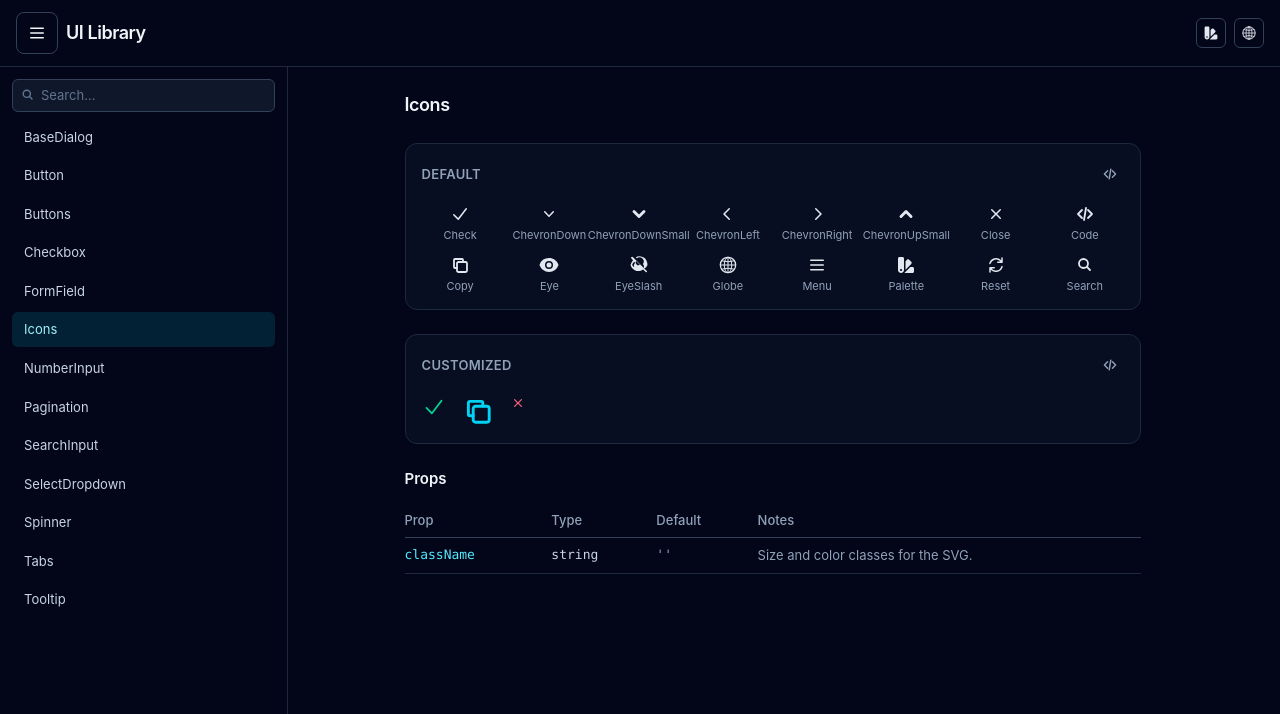
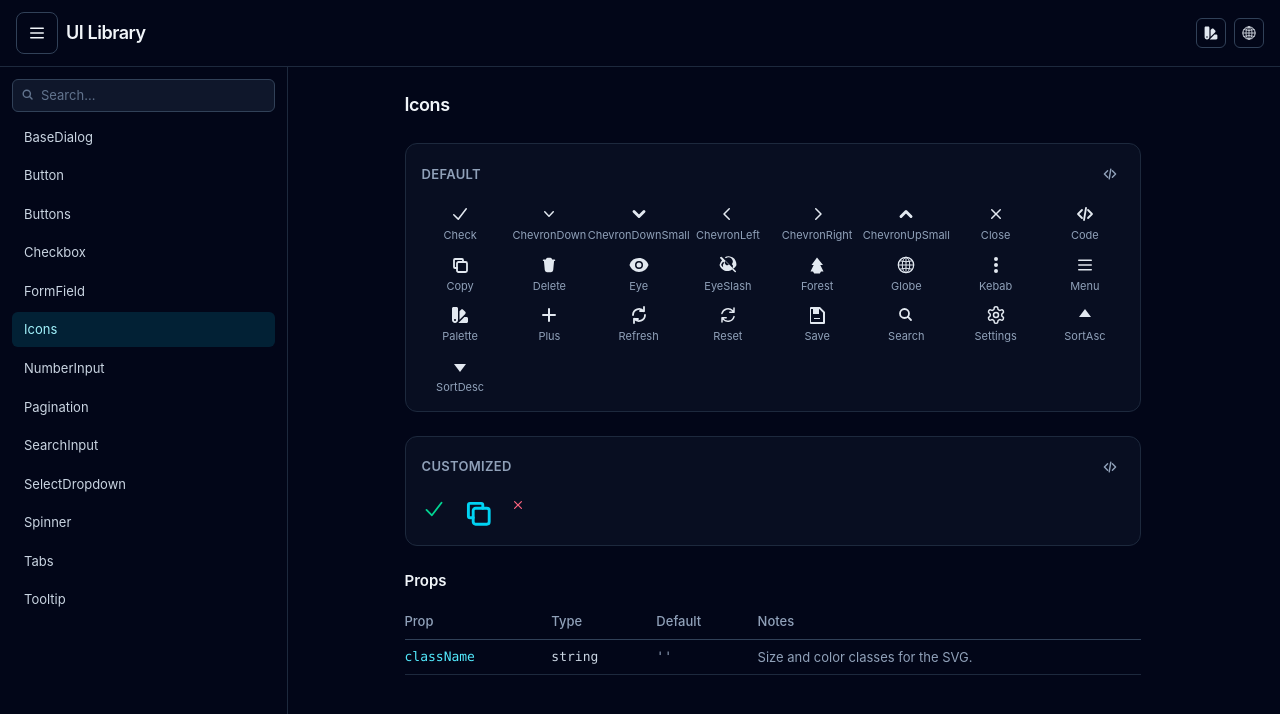
Before and after one commit to tcliu/ui-lib, a SvelteKit app: page /components/icons in a window 1280 px wide. Shown: the top 714 px of the page. Built offline with nearby package versions, Linux system fonts and the light colour scheme.

Commit message:
feat(icons): port the shared glyph set and expand the Icons page

```diff
--- /dev/null
+++ b/src/lib/icons/DeleteIcon.svelte
@@ -0,0 +1,14 @@
+<script lang="ts">
+  interface Props {
+    className?: string
+  }
+
+  let { className = '' }: Props = $props()
+</script>
+
+<svg viewBox="0 0 20 20" fill="currentColor" aria-hidden="true" class={className}>
+  <path
+    fill-rule="evenodd"
+    d="M8.75 2.75a1.75 1.75 0 0 0-1.67 1.23L6.89 4.5H4.5a.75.75 0 0 0 0 1.5h.44l.83 9.12A2.25 2.25 0 0 0 8.01 17.25h3.98a2.25 2.25 0 0 0 2.24-2.13l.83-9.12h.44a.75.75 0 0 0 0-1.5h-2.39l-.19-.52a1.75 1.75 0 0 0-1.67-1.23h-2.5Z"
+    clip-rule="evenodd" />
+</svg>
--- /dev/null
+++ b/src/lib/icons/ForestIcon.svelte
@@ -0,0 +1,11 @@
+<script lang="ts">
+  interface Props {
+    className?: string
+  }
+
+  let { className = '' }: Props = $props()
+</script>
+
+<svg viewBox="0 0 20 20" fill="currentColor" aria-hidden="true" class={className}>
+  <path d="M10 2.5L4.5 10h2.2L3.5 16.5H6l1.2 2h5.6l1.2-2h2.5l-3.2-6.5H16L10 2.5Z" />
+</svg>
--- /dev/null
+++ b/src/lib/icons/KebabIcon.svelte
@@ -0,0 +1,11 @@
+<script lang="ts">
+  interface Props {
+    className?: string
+  }
+
+  let { className = '' }: Props = $props()
+</script>
+
+<svg viewBox="0 0 20 20" fill="currentColor" aria-hidden="true" class={className}>
+  <path d="M10 6a2 2 0 1 1 0-4 2 2 0 0 1 0 4Zm0 6a2 2 0 1 1 0-4 2 2 0 0 1 0 4Zm0 6a2 2 0 1 1 0-4 2 2 0 0 1 0 4Z" />
+</svg>
--- /dev/null
+++ b/src/lib/icons/PlusIcon.svelte
@@ -0,0 +1,14 @@
+<script lang="ts">
+  interface Props {
+    className?: string
+  }
+
+  let { className = '' }: Props = $props()
+</script>
+
+<svg viewBox="0 0 20 20" fill="currentColor" aria-hidden="true" class={className}>
+  <path
+    fill-rule="evenodd"
+    d="M10 3a1 1 0 0 1 1 1v5h5a1 1 0 1 1 0 2h-5v5a1 1 0 1 1-2 0v-5H4a1 1 0 1 1 0-2h5V4a1 1 0 0 1 1-1Z"
+    clip-rule="evenodd" />
+</svg>
--- /dev/null
+++ b/src/lib/icons/RefreshIcon.svelte
@@ -0,0 +1,20 @@
+<script lang="ts">
+  interface Props {
+    className?: string
+  }
+
+  let { className = '' }: Props = $props()
+</script>
+
+<svg
+  viewBox="0 0 20 20"
+  fill="none"
+  stroke="currentColor"
+  stroke-width="1.8"
+  stroke-linecap="round"
+  stroke-linejoin="round"
+  aria-hidden="true"
+  class={className}>
+  <path d="M4 10a6 6 0 0 1 10.7-3.7M16 10a6 6 0 0 1-10.7 3.7" />
+  <path d="M15 2v4h-4M5 18v-4h4" />
+</svg>
--- /dev/null
+++ b/src/lib/icons/SaveIcon.svelte
@@ -0,0 +1,12 @@
+<script lang="ts">
+  interface Props {
+    className?: string
+  }
+
+  let { className = '' }: Props = $props()
+</script>
+
+<svg viewBox="0 0 20 20" fill="currentColor" aria-hidden="true" class={className}>
+  <path
+    d="M4 2h9l5 5v11a1 1 0 0 1-1 1H4a1 1 0 0 1-1-1V3a1 1 0 0 1 1-1Zm0 2v13h12V7.7L12.3 4H4Zm2 2v3h6V4H6v2Zm1 7h6v1H7v-1Z" />
+</svg>
--- /dev/null
+++ b/src/lib/icons/SettingsIcon.svelte
@@ -0,0 +1,21 @@
+<script lang="ts">
+  interface Props {
+    className?: string
+  }
+
+  let { className = '' }: Props = $props()
+</script>
+
+<svg
+  viewBox="0 0 24 24"
+  fill="none"
+  stroke="currentColor"
+  stroke-width="1.8"
+  stroke-linecap="round"
+  stroke-linejoin="round"
+  aria-hidden="true"
+  class={className}>
+  <path
+    d="M12.22 2h-.44a2 2 0 0 0-2 2v.18a2 2 0 0 1-1 1.73l-.43.25a2 2 0 0 1-2 0l-.15-.08a2 2 0 0 0-2.73.73l-.22.38a2 2 0 0 0 .73 2.73l.15.1a2 2 0 0 1 1 1.72v.51a2 2 0 0 1-1 1.74l-.15.09a2 2 0 0 0-.73 2.73l.22.38a2 2 0 0 0 2.73.73l.15-.08a2 2 0 0 1 2 0l.43.25a2 2 0 0 1 1 1.73V20a2 2 0 0 0 2 2h.44a2 2 0 0 0 2-2v-.18a2 2 0 0 1 1-1.73l.43-.25a2 2 0 0 1 2 0l.15.08a2 2 0 0 0 2.73-.73l.22-.39a2 2 0 0 0-.73-2.73l-.15-.08a2 2 0 0 1-1-1.74v-.5a2 2 0 0 1 1-1.74l.15-.09a2 2 0 0 0 .73-2.73l-.22-.38a2 2 0 0 0-2.73-.73l-.15.08a2 2 0 0 1-2 0l-.43-.25a2 2 0 0 1-1-1.73V4a2 2 0 0 0-2-2z" />
+  <circle cx="12" cy="12" r="3" />
+</svg>
--- /dev/null
+++ b/src/lib/icons/SortAscIcon.svelte
@@ -0,0 +1,11 @@
+<script lang="ts">
+  interface Props {
+    className?: string
+  }
+
+  let { className = '' }: Props = $props()
+</script>
+
+<svg viewBox="0 0 20 20" fill="currentColor" aria-hidden="true" class={className}>
+  <path d="M10 4l6 8H4l6-8Z" />
+</svg>
--- /dev/null
+++ b/src/lib/icons/SortDescIcon.svelte
@@ -0,0 +1,11 @@
+<script lang="ts">
+  interface Props {
+    className?: string
+  }
+
+  let { className = '' }: Props = $props()
+</script>
+
+<svg viewBox="0 0 20 20" fill="currentColor" aria-hidden="true" class={className}>
+  <path d="M10 16 4 8h12l-6 8Z" />
+</svg>
--- a/src/routes/components/icons/+page.svelte
+++ b/src/routes/components/icons/+page.svelte
@@ -8,13 +8,22 @@
   import CloseIcon from '$lib/icons/CloseIcon.svelte'
   import CodeIcon from '$lib/icons/CodeIcon.svelte'
   import CopyIcon from '$lib/icons/CopyIcon.svelte'
+  import DeleteIcon from '$lib/icons/DeleteIcon.svelte'
   import EyeIcon from '$lib/icons/EyeIcon.svelte'
   import EyeSlashIcon from '$lib/icons/EyeSlashIcon.svelte'
+  import ForestIcon from '$lib/icons/ForestIcon.svelte'
   import GlobeIcon from '$lib/icons/GlobeIcon.svelte'
+  import KebabIcon from '$lib/icons/KebabIcon.svelte'
   import MenuIcon from '$lib/icons/MenuIcon.svelte'
   import PaletteIcon from '$lib/icons/PaletteIcon.svelte'
+  import PlusIcon from '$lib/icons/PlusIcon.svelte'
+  import RefreshIcon from '$lib/icons/RefreshIcon.svelte'
   import ResetIcon from '$lib/icons/ResetIcon.svelte'
+  import SaveIcon from '$lib/icons/SaveIcon.svelte'
   import SearchIcon from '$lib/icons/SearchIcon.svelte'
+  import SettingsIcon from '$lib/icons/SettingsIcon.svelte'
+  import SortAscIcon from '$lib/icons/SortAscIcon.svelte'
+  import SortDescIcon from '$lib/icons/SortDescIcon.svelte'
   import { getI18nContext } from '$lib/i18n.svelte'
   import PropsTable, { type PropRow } from '$lib/showcase/PropsTable.svelte'
   import ShowcasePage from '$lib/showcase/ShowcasePage.svelte'
@@ -32,13 +41,22 @@
   <span class="flex flex-col items-center gap-1 text-xs text-slate-400"><CloseIcon className="h-5 w-5 text-slate-200" />Close</span>
   <span class="flex flex-col items-center gap-1 text-xs text-slate-400"><CodeIcon className="h-5 w-5 text-slate-200" />Code</span>
   <span class="flex flex-col items-center gap-1 text-xs text-slate-400"><CopyIcon className="h-5 w-5 text-slate-200" />Copy</span>
+  <span class="flex flex-col items-center gap-1 text-xs text-slate-400"><DeleteIcon className="h-5 w-5 text-slate-200" />Delete</span>
   <span class="flex flex-col items-center gap-1 text-xs text-slate-400"><EyeIcon className="h-5 w-5 text-slate-200" />Eye</span>
   <span class="flex flex-col items-center gap-1 text-xs text-slate-400"><EyeSlashIcon className="h-5 w-5 text-slate-200" />EyeSlash</span>
+  <span class="flex flex-col items-center gap-1 text-xs text-slate-400"><ForestIcon className="h-5 w-5 text-slate-200" />Forest</span>
   <span class="flex flex-col items-center gap-1 text-xs text-slate-400"><GlobeIcon className="h-5 w-5 text-slate-200" />Globe</span>
+  <span class="flex flex-col items-center gap-1 text-xs text-slate-400"><KebabIcon className="h-5 w-5 text-slate-200" />Kebab</span>
   <span class="flex flex-col items-center gap-1 text-xs text-slate-400"><MenuIcon className="h-5 w-5 text-slate-200" />Menu</span>
   <span class="flex flex-col items-center gap-1 text-xs text-slate-400"><PaletteIcon className="h-5 w-5 text-slate-200" />Palette</span>
+  <span class="flex flex-col items-center gap-1 text-xs text-slate-400"><PlusIcon className="h-5 w-5 text-slate-200" />Plus</span>
+  <span class="flex flex-col items-center gap-1 text-xs text-slate-400"><RefreshIcon className="h-5 w-5 text-slate-200" />Refresh</span>
   <span class="flex flex-col items-center gap-1 text-xs text-slate-400"><ResetIcon className="h-5 w-5 text-slate-200" />Reset</span>
+  <span class="flex flex-col items-center gap-1 text-xs text-slate-400"><SaveIcon className="h-5 w-5 text-slate-200" />Save</span>
   <span class="flex flex-col items-center gap-1 text-xs text-slate-400"><SearchIcon className="h-5 w-5 text-slate-200" />Search</span>
+  <span class="flex flex-col items-center gap-1 text-xs text-slate-400"><SettingsIcon className="h-5 w-5 text-slate-200" />Settings</span>
+  <span class="flex flex-col items-center gap-1 text-xs text-slate-400"><SortAscIcon className="h-5 w-5 text-slate-200" />SortAsc</span>
+  <span class="flex flex-col items-center gap-1 text-xs text-slate-400"><SortDescIcon className="h-5 w-5 text-slate-200" />SortDesc</span>
 </div>`
 
   const codeCustomized = `<CheckIcon className="h-6 w-6 text-emerald-400" />
@@ -66,13 +84,22 @@
       <span class="flex flex-col items-center gap-1 text-xs text-slate-400"><CloseIcon className="h-5 w-5 text-slate-200" />Close</span>
       <span class="flex flex-col items-center gap-1 text-xs text-slate-400"><CodeIcon className="h-5 w-5 text-slate-200" />Code</span>
       <span class="flex flex-col items-center gap-1 text-xs text-slate-400"><CopyIcon className="h-5 w-5 text-slate-200" />Copy</span>
+      <span class="flex flex-col items-center gap-1 text-xs text-slate-400"><DeleteIcon className="h-5 w-5 text-slate-200" />Delete</span>
       <span class="flex flex-col items-center gap-1 text-xs text-slate-400"><EyeIcon className="h-5 w-5 text-slate-200" />Eye</span>
       <span class="flex flex-col items-center gap-1 text-xs text-slate-400"><EyeSlashIcon className="h-5 w-5 text-slate-200" />EyeSlash</span>
+      <span class="flex flex-col items-center gap-1 text-xs text-slate-400"><ForestIcon className="h-5 w-5 text-slate-200" />Forest</span>
       <span class="flex flex-col items-center gap-1 text-xs text-slate-400"><GlobeIcon className="h-5 w-5 text-slate-200" />Globe</span>
+      <span class="flex flex-col items-center gap-1 text-xs text-slate-400"><KebabIcon className="h-5 w-5 text-slate-200" />Kebab</span>
       <span class="flex flex-col items-center gap-1 text-xs text-slate-400"><MenuIcon className="h-5 w-5 text-slate-200" />Menu</span>
       <span class="flex flex-col items-center gap-1 text-xs text-slate-400"><PaletteIcon className="h-5 w-5 text-slate-200" />Palette</span>
+      <span class="flex flex-col items-center gap-1 text-xs text-slate-400"><PlusIcon className="h-5 w-5 text-slate-200" />Plus</span>
+      <span class="flex flex-col items-center gap-1 text-xs text-slate-400"><RefreshIcon className="h-5 w-5 text-slate-200" />Refresh</span>
       <span class="flex flex-col items-center gap-1 text-xs text-slate-400"><ResetIcon className="h-5 w-5 text-slate-200" />Reset</span>
+      <span class="flex flex-col items-center gap-1 text-xs text-slate-400"><SaveIcon className="h-5 w-5 text-slate-200" />Save</span>
       <span class="flex flex-col items-center gap-1 text-xs text-slate-400"><SearchIcon className="h-5 w-5 text-slate-200" />Search</span>
+      <span class="flex flex-col items-center gap-1 text-xs text-slate-400"><SettingsIcon className="h-5 w-5 text-slate-200" />Settings</span>
+      <span class="flex flex-col items-center gap-1 text-xs text-slate-400"><SortAscIcon className="h-5 w-5 text-slate-200" />SortAsc</span>
+      <span class="flex flex-col items-center gap-1 text-xs text-slate-400"><SortDescIcon className="h-5 w-5 text-slate-200" />SortDesc</span>
     </div>
   </ShowcaseSection>
 
```
